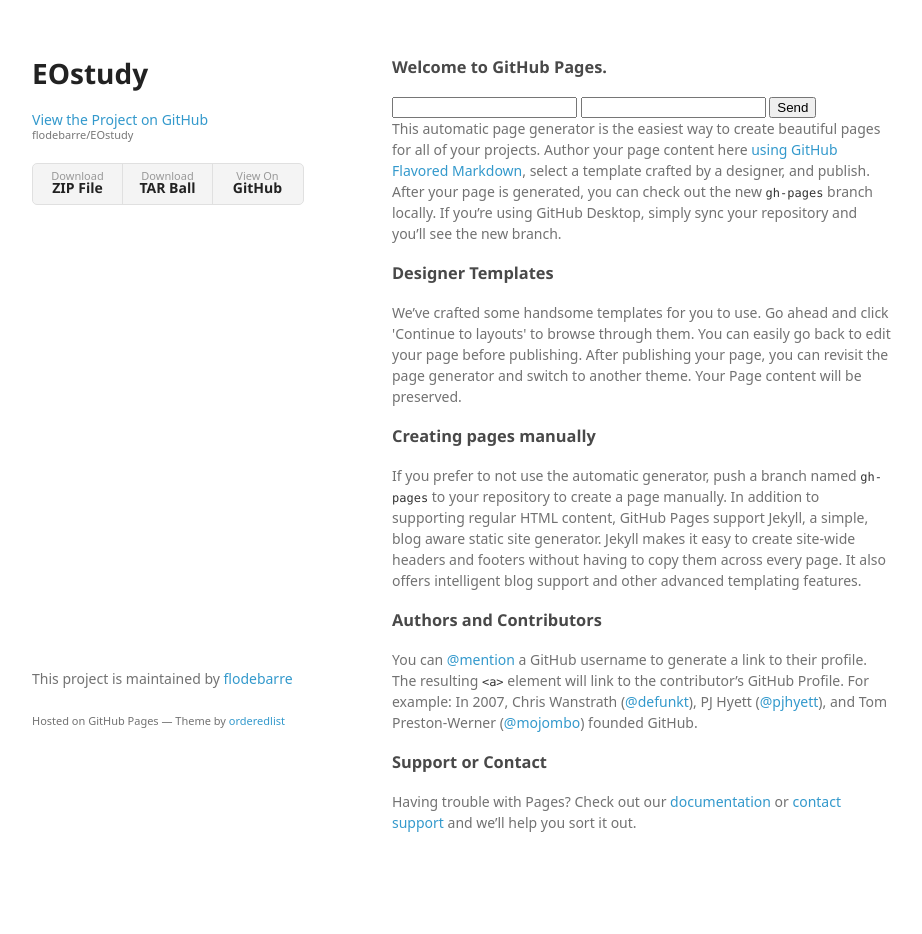
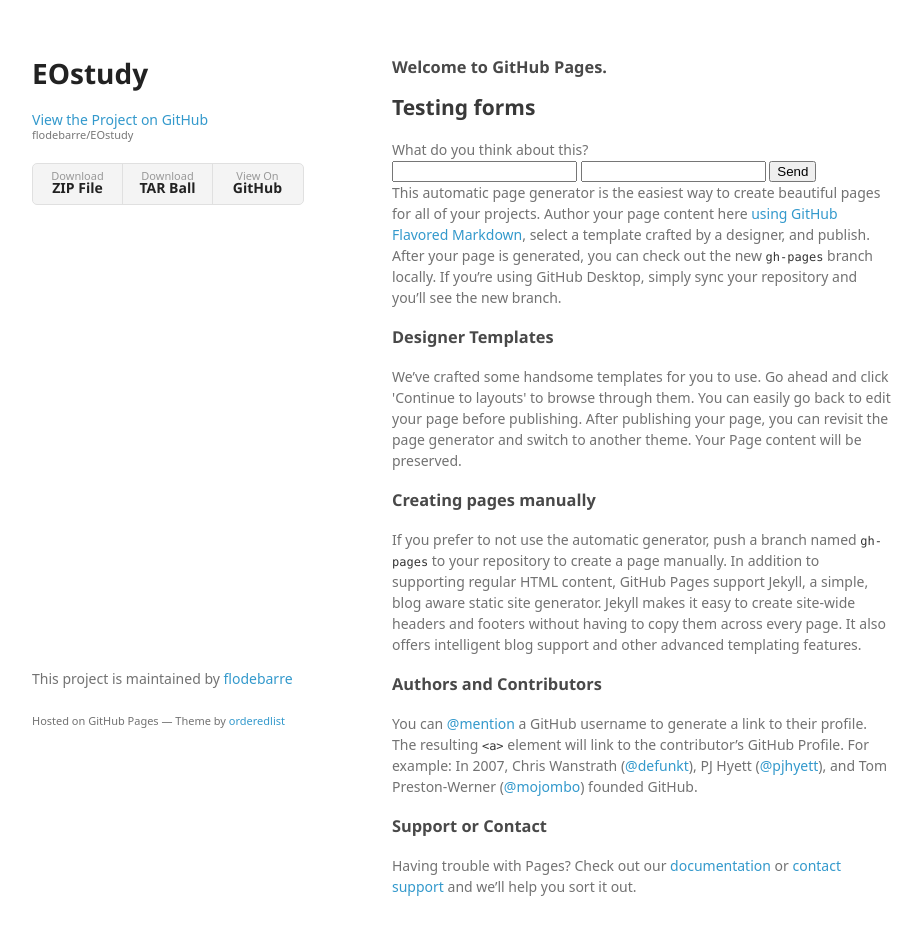
Before and after one commit to sherminds/EOstudy, a plain HTML site: page index.html in a window 1280 px wide. Shown: the whole page, without its empty margins (178-1100 px from the left). Before the commit the page ends 903 px from the top, so only its background shows below. Drawn offline with Linux system fonts and the light colour scheme; a web font is replaced by a local one.

Commit message:
testing forms

```diff
--- a/index.html
+++ b/index.html
@@ -31,12 +31,15 @@
         <h3>
 <a id="welcome-to-github-pages" class="anchor" href="#welcome-to-github-pages" aria-hidden="true"><span aria-hidden="true" class="octicon octicon-link"></span></a>Welcome to GitHub Pages.</h3>
 
+<h2>Testing forms</h2>
+What do you think about this?
 <form action="https://formspree.io/your@email.com"
       method="POST">
     <input type="text" name="name">
     <input type="email" name="_replyto">
     <input type="submit" value="Send">
 </form>
+
 
 <p>This automatic page generator is the easiest way to create beautiful pages for all of your projects. Author your page content here <a href="https://guides.github.com/features/mastering-markdown/">using GitHub Flavored Markdown</a>, select a template crafted by a designer, and publish. After your page is generated, you can check out the new <code>gh-pages</code> branch locally. If you’re using GitHub Desktop, simply sync your repository and you’ll see the new branch.</p>
 
```
